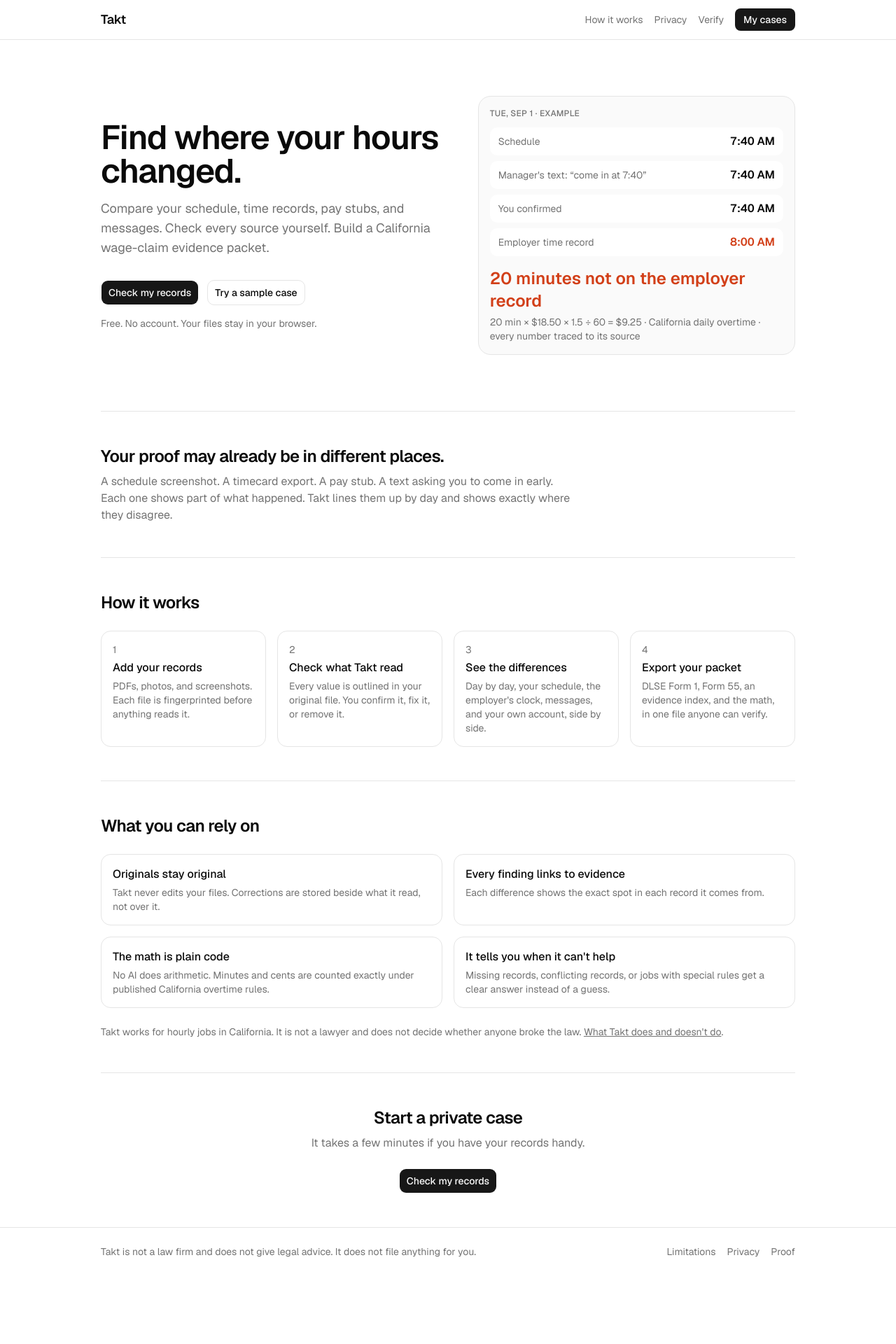
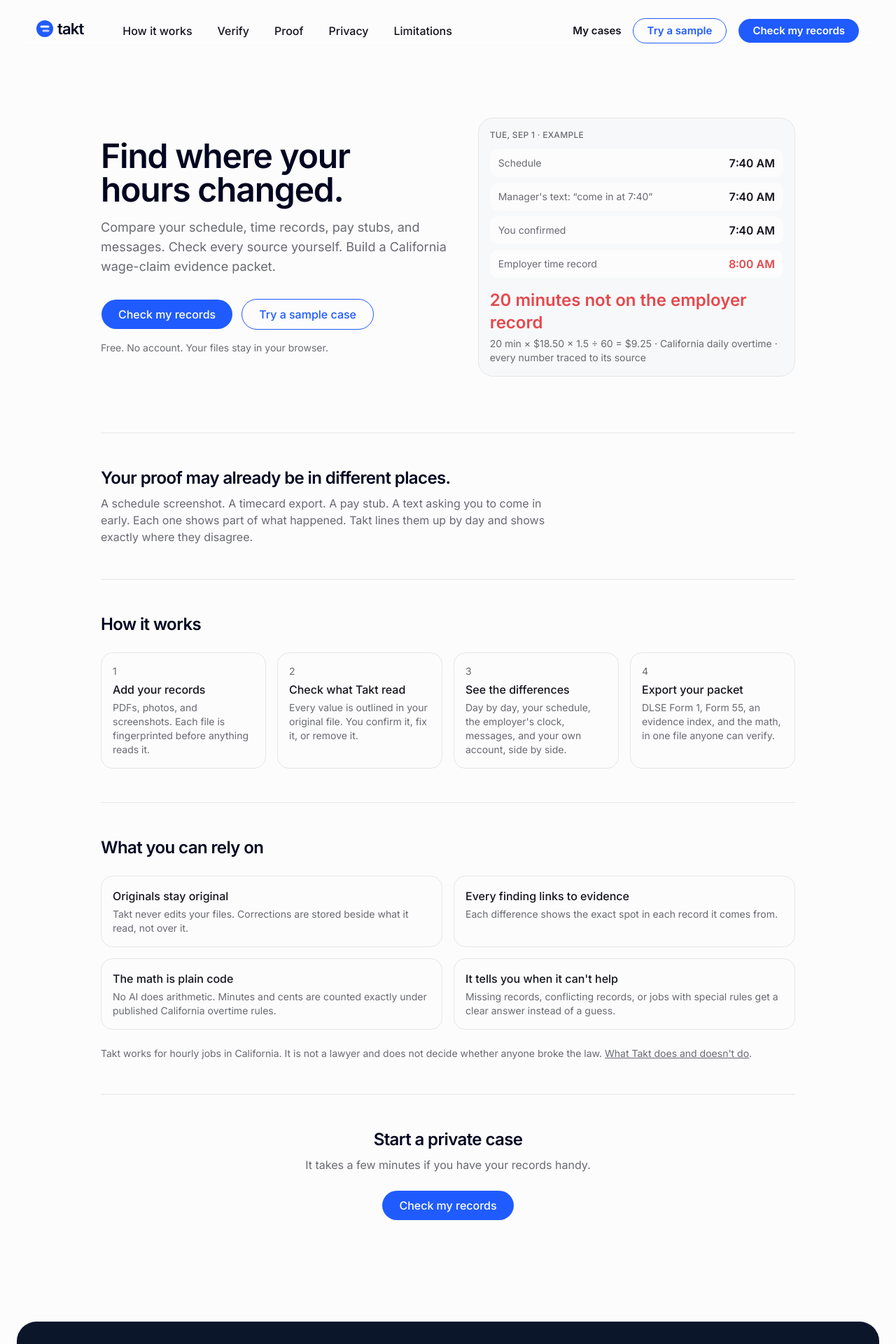
Before and after one commit to winsznx/takt, a Next.js app: page / in a window 1280 px wide. Shown: the top 1920 px of the page at 70% size. Before the commit the page ends 1822 px from the top, so only its background shows below. Built offline with nearby package versions, Linux system fonts and the light colour scheme.

Commit message:
feat: new visual system with inter, brand blue, pill buttons, and navy footer

```diff
--- a/src/app/globals.css
+++ b/src/app/globals.css
@@ -2,27 +2,12 @@
 @import "tw-animate-css";
 @import "shadcn/tailwind.css";
 
-@custom-variant dark (&:is(.dark *));
-
 @theme inline {
   --color-background: var(--background);
   --color-foreground: var(--foreground);
-  --font-sans: var(--font-sans);
+  --font-sans: var(--font-inter);
   --font-mono: var(--font-geist-mono);
-  --font-heading: var(--font-sans);
-  --color-sidebar-ring: var(--sidebar-ring);
-  --color-sidebar-border: var(--sidebar-border);
-  --color-sidebar-accent-foreground: var(--sidebar-accent-foreground);
-  --color-sidebar-accent: var(--sidebar-accent);
-  --color-sidebar-primary-foreground: var(--sidebar-primary-foreground);
-  --color-sidebar-primary: var(--sidebar-primary);
-  --color-sidebar-foreground: var(--sidebar-foreground);
-  --color-sidebar: var(--sidebar);
-  --color-chart-5: var(--chart-5);
-  --color-chart-4: var(--chart-4);
-  --color-chart-3: var(--chart-3);
-  --color-chart-2: var(--chart-2);
-  --color-chart-1: var(--chart-1);
+  --font-heading: var(--font-inter);
   --color-ring: var(--ring);
   --color-input: var(--input);
   --color-border: var(--border);
@@ -39,6 +24,16 @@
   --color-popover: var(--popover);
   --color-card-foreground: var(--card-foreground);
   --color-card: var(--card);
+  --color-ink: var(--ink);
+  --color-brand: var(--brand);
+  --color-brand-strong: var(--brand-strong);
+  --color-brand-soft: var(--brand-soft);
+  --color-navy: var(--navy);
+  --color-state-consistent: var(--state-consistent);
+  --color-state-discrepancy: var(--state-discrepancy);
+  --color-state-insufficient: var(--state-insufficient);
+  --color-state-ambiguous: var(--state-ambiguous);
+  --color-state-unsupported: var(--state-unsupported);
   --radius-sm: calc(var(--radius) * 0.6);
   --radius-md: calc(var(--radius) * 0.8);
   --radius-lg: var(--radius);
@@ -49,97 +44,93 @@
 }
 
 :root {
-  --background: oklch(1 0 0);
-  --foreground: oklch(0.145 0 0);
-  --card: oklch(1 0 0);
-  --card-foreground: oklch(0.145 0 0);
-  --popover: oklch(1 0 0);
-  --popover-foreground: oklch(0.145 0 0);
-  --primary: oklch(0.205 0 0);
-  --primary-foreground: oklch(0.985 0 0);
-  --secondary: oklch(0.97 0 0);
-  --secondary-foreground: oklch(0.205 0 0);
-  --muted: oklch(0.97 0 0);
-  --muted-foreground: oklch(0.556 0 0);
-  --accent: oklch(0.97 0 0);
-  --accent-foreground: oklch(0.205 0 0);
-  --destructive: oklch(0.577 0.245 27.325);
-  --border: oklch(0.922 0 0);
-  --input: oklch(0.922 0 0);
-  --ring: oklch(0.708 0 0);
-  --chart-1: oklch(0.87 0 0);
-  --chart-2: oklch(0.556 0 0);
-  --chart-3: oklch(0.439 0 0);
-  --chart-4: oklch(0.371 0 0);
-  --chart-5: oklch(0.269 0 0);
-  --radius: 0.625rem;
-  --sidebar: oklch(0.985 0 0);
-  --sidebar-foreground: oklch(0.145 0 0);
-  --sidebar-primary: oklch(0.205 0 0);
-  --sidebar-primary-foreground: oklch(0.985 0 0);
-  --sidebar-accent: oklch(0.97 0 0);
-  --sidebar-accent-foreground: oklch(0.205 0 0);
-  --sidebar-border: oklch(0.922 0 0);
-  --sidebar-ring: oklch(0.708 0 0);
-}
+  /* Surfaces and ink */
+  --background: #fcfcfc;
+  --foreground: #14141e;
+  --ink: #020520;
+  --card: #ffffff;
+  --card-foreground: #14141e;
+  --popover: #ffffff;
+  --popover-foreground: #14141e;
+  --muted: #f4f5f7;
+  --muted-foreground: #696a72;
+  --secondary: #f4f5f7;
+  --secondary-foreground: #14141e;
+  --accent: #eef3ff;
+  --accent-foreground: #14141e;
+  --border: #e6e6e6;
+  --input: #e6e6e6;
 
-.dark {
-  --background: oklch(0.145 0 0);
-  --foreground: oklch(0.985 0 0);
-  --card: oklch(0.205 0 0);
-  --card-foreground: oklch(0.985 0 0);
-  --popover: oklch(0.205 0 0);
-  --popover-foreground: oklch(0.985 0 0);
-  --primary: oklch(0.922 0 0);
-  --primary-foreground: oklch(0.205 0 0);
-  --secondary: oklch(0.269 0 0);
-  --secondary-foreground: oklch(0.985 0 0);
-  --muted: oklch(0.269 0 0);
-  --muted-foreground: oklch(0.708 0 0);
-  --accent: oklch(0.269 0 0);
-  --accent-foreground: oklch(0.985 0 0);
-  --destructive: oklch(0.704 0.191 22.216);
-  --border: oklch(1 0 0 / 10%);
-  --input: oklch(1 0 0 / 15%);
-  --ring: oklch(0.556 0 0);
-  --chart-1: oklch(0.87 0 0);
-  --chart-2: oklch(0.556 0 0);
-  --chart-3: oklch(0.439 0 0);
-  --chart-4: oklch(0.371 0 0);
-  --chart-5: oklch(0.269 0 0);
-  --sidebar: oklch(0.205 0 0);
-  --sidebar-foreground: oklch(0.985 0 0);
-  --sidebar-primary: oklch(0.488 0.243 264.376);
-  --sidebar-primary-foreground: oklch(0.985 0 0);
-  --sidebar-accent: oklch(0.269 0 0);
-  --sidebar-accent-foreground: oklch(0.985 0 0);
-  --sidebar-border: oklch(1 0 0 / 10%);
-  --sidebar-ring: oklch(0.556 0 0);
+  /* Brand */
+  --brand: #1f5bff;
+  --brand-strong: #1449e0;
+  --brand-soft: #e6edfc;
+  --primary: var(--brand);
+  --primary-foreground: #ffffff;
+  --ring: #1f5bff;
+  --navy: #0b162a;
+  --destructive: #dc2626;
+  --radius: 0.75rem;
+
+  /* Takt decision states */
+  --state-consistent: #0f8a5f;
+  --state-discrepancy: #e5484d;
+  --state-insufficient: #b7791f;
+  --state-ambiguous: #6e56cf;
+  --state-unsupported: #5b6475;
 }
 
 @layer base {
   * {
     @apply border-border outline-ring/50;
   }
+  html {
+    @apply font-sans;
+    -webkit-text-size-adjust: 100%;
+  }
   body {
     @apply bg-background text-foreground;
+    font-feature-settings: "cv11", "ss01";
   }
-  html {
-    @apply font-sans;
+  h1,
+  h2,
+  h3 {
+    @apply text-ink;
+    text-wrap: balance;
+  }
+  :focus-visible {
+    @apply outline-2 outline-offset-2 outline-brand;
   }
 }
-/* Takt decision states. Restrained functional palette until the design pass. */
-:root {
-  --state-consistent: oklch(0.55 0.12 155);
-  --state-discrepancy: oklch(0.58 0.19 35);
-  --state-insufficient: oklch(0.62 0.13 85);
-  --state-ambiguous: oklch(0.55 0.14 290);
-  --state-unsupported: oklch(0.5 0.02 260);
+
+@utility hero-surface {
+  background:
+    linear-gradient(to right, rgb(255 255 255 / 0.22) 1px, transparent 1px) 0 0 / 56px 56px,
+    linear-gradient(to bottom, rgb(255 255 255 / 0.22) 1px, transparent 1px) 0 0 / 56px 56px,
+    radial-gradient(120% 90% at 50% 0%, #fcfcfc 38%, #e6edfc 62%, #c2d6fd 82%, #8bb3fe 100%);
 }
-@theme inline {
-  --color-state-consistent: var(--state-consistent);
-  --color-state-discrepancy: var(--state-discrepancy);
-  --color-state-insufficient: var(--state-insufficient);
-  --color-state-ambiguous: var(--state-ambiguous);
-  --color-state-unsupported: var(--state-unsupported);
+
+@utility page-glow {
+  background: radial-gradient(40% 30% at 100% 55%, #eef3ff 0%, transparent 70%), radial-gradient(40% 25% at 0% 35%, #eef3ff 0%, transparent 70%);
 }
+
+@media (prefers-reduced-motion: reduce) {
+  *,
+  *::before,
+  *::after {
+    animation-duration: 0.01ms !important;
+    transition-duration: 0.01ms !important;
+  }
+}
+
+@utility panel {
+  border-radius: 20px;
+  border: 1px solid #ececef;
+  background: #ffffff;
+  box-shadow: 0 1px 2px rgb(16 24 40 / 0.03);
+}
+
+@utility panel-quiet {
+  border-radius: 16px;
+  background: #f6f7f9;
+}
--- a/src/app/layout.tsx
+++ b/src/app/layout.tsx
@@ -1,10 +1,10 @@
 import type { Metadata, Viewport } from "next";
-import { Geist, Geist_Mono } from "next/font/google";
+import { Geist_Mono, Inter } from "next/font/google";
 import { Toaster } from "@/components/ui/sonner";
 import { SiteFooter, SiteHeader } from "@/components/takt/site-chrome";
 import "./globals.css";
 
-const sans = Geist({ variable: "--font-sans", subsets: ["latin"] });
+const sans = Inter({ variable: "--font-inter", subsets: ["latin"] });
 const mono = Geist_Mono({ variable: "--font-geist-mono", subsets: ["latin"] });
 
 export const metadata: Metadata = {
@@ -13,7 +13,7 @@
     "Compare your schedule, time records, pay stubs, and messages. Review every source, see where they disagree, and build a California wage-claim evidence packet.",
 };
 
-export const viewport: Viewport = { width: "device-width", initialScale: 1, themeColor: "#ffffff" };
+export const viewport: Viewport = { width: "device-width", initialScale: 1, themeColor: "#fcfcfc" };
 
 export default function RootLayout({ children }: LayoutProps<"/">) {
   return (
--- /dev/null
+++ b/src/components/takt/logo.tsx
@@ -0,0 +1,29 @@
+import { cn } from "@/lib/utils";
+
+/** Takt mark: two offset bars, two records that don't line up. */
+export function TaktMark({ className, bars = "#fff" }: { className?: string; bars?: string }) {
+  return (
+    <svg viewBox="0 0 24 24" aria-hidden="true" className={cn("size-6", className)}>
+      <circle cx="12" cy="12" r="12" fill="currentColor" />
+      <rect x="5.5" y="7.5" width="13" height="3" rx="1.5" fill={bars} />
+      <rect x="8.5" y="13.5" width="10" height="3" rx="1.5" fill={bars} opacity="0.72" />
+    </svg>
+  );
+}
+
+export function TaktLogo({ className, tone = "dark" }: { className?: string; tone?: "dark" | "light" }) {
+  return (
+    <span className={cn("inline-flex items-center gap-1.5", className)}>
+      <TaktMark className={"text-brand"} bars="#fff" />
+      <span className={cn("text-[22px] font-semibold leading-none tracking-[-0.04em]", tone === "dark" ? "text-ink" : "text-white")}>takt</span>
+    </span>
+  );
+}
+
+export function GitHubMark({ className }: { className?: string }) {
+  return (
+    <svg viewBox="0 0 16 16" aria-hidden="true" className={cn("size-4", className)} fill="currentColor">
+      <path d="M8 0C3.58 0 0 3.58 0 8c0 3.54 2.29 6.53 5.47 7.59.4.07.55-.17.55-.38 0-.19-.01-.82-.01-1.49-2.01.37-2.53-.49-2.69-.94-.09-.23-.48-.94-.82-1.13-.28-.15-.68-.52-.01-.53.63-.01 1.08.58 1.23.82.72 1.21 1.87.87 2.33.66.07-.52.28-.87.51-1.07-1.78-.2-3.64-.89-3.64-3.95 0-.87.31-1.59.82-2.15-.08-.2-.36-1.02.08-2.12 0 0 .67-.21 2.2.82.64-.18 1.32-.27 2-.27.68 0 1.36.09 2 .27 1.53-1.04 2.2-.82 2.2-.82.44 1.1.16 1.92.08 2.12.51.56.82 1.27.82 2.15 0 3.07-1.87 3.75-3.65 3.95.29.25.54.73.54 1.48 0 1.07-.01 1.93-.01 2.2 0 .21.15.46.55.38A8.013 8.013 0 0016 8c0-4.42-3.58-8-8-8z" />
+    </svg>
+  );
+}
--- a/src/components/takt/site-chrome.tsx
+++ b/src/components/takt/site-chrome.tsx
@@ -1,41 +1,157 @@
+"use client";
+import { Menu, X } from "lucide-react";
 import Link from "next/link";
+import { usePathname } from "next/navigation";
+import { useState } from "react";
+import { GitHubMark, TaktLogo } from "@/components/takt/logo";
+import { Button } from "@/components/ui/button";
+import { cn } from "@/lib/utils";
+
+const NAV = [
+  { href: "/#how", label: "How it works" },
+  { href: "/verify", label: "Verify" },
+  { href: "/proof", label: "Proof" },
+  { href: "/privacy", label: "Privacy" },
+  { href: "/limitations", label: "Limitations" },
+];
+
+export const REPO_URL = "https://github.com/winsznx/takt";
 
 export function SiteHeader() {
+  const [open, setOpen] = useState(false);
+  const pathname = usePathname();
   return (
-    <header className="sticky top-0 z-40 border-b bg-background/95 backdrop-blur">
-      <div className="mx-auto flex h-14 max-w-5xl items-center justify-between gap-4 px-4">
-        <Link href="/" className="text-lg font-semibold tracking-tight">
-          Takt
-        </Link>
-        <nav className="flex items-center gap-4 text-sm">
-          <Link href="/#how" className="hidden text-muted-foreground hover:text-foreground sm:inline">
-            How it works
+    <header className="sticky top-0 z-40 bg-background/85 backdrop-blur-md supports-[backdrop-filter]:bg-background/70">
+      <div className="mx-auto flex h-16 max-w-[1240px] items-center justify-between gap-6 px-5 sm:px-8 md:h-[88px] min-[1320px]:px-0">
+        <div className="flex items-center gap-10">
+          <Link href="/" aria-label="Takt home" onClick={() => setOpen(false)}>
+            <TaktLogo />
           </Link>
-          <Link href="/privacy" className="text-muted-foreground hover:text-foreground">
-            Privacy
-          </Link>
-          <Link href="/verify" className="hidden text-muted-foreground hover:text-foreground sm:inline">
-            Verify
-          </Link>
-          <Link href="/cases" className="rounded-md bg-primary px-3 py-1.5 font-medium text-primary-foreground">
+          <nav className="hidden items-center gap-1 lg:flex" aria-label="Main">
+            {NAV.map((item) => (
+              <Link
+                key={item.href}
+                href={item.href}
+                className={cn(
+                  "rounded-full px-4 py-2 text-base font-medium text-foreground transition-colors hover:text-brand",
+                  pathname === item.href && "text-brand",
+                )}
+              >
+                {item.label}
+              </Link>
+            ))}
+          </nav>
+        </div>
+        <div className="hidden items-center gap-4 lg:flex">
+          <Link href="/cases" className="text-[15px] font-semibold text-foreground hover:text-brand">
             My cases
           </Link>
-        </nav>
+          <Button variant="outline" render={<Link href="/cases" />} className="h-9 px-5 text-[15px] font-semibold">
+            Try a sample
+          </Button>
+          <Button render={<Link href="/case/new" />} className="h-9 px-5 text-[15px] font-semibold">
+            Check my records
+          </Button>
+        </div>
+        <button
+          type="button"
+          className="-mr-2 inline-flex size-11 items-center justify-center rounded-full text-brand lg:hidden"
+          aria-label={open ? "Close menu" : "Open menu"}
+          aria-expanded={open}
+          aria-controls="mobile-menu"
+          onClick={() => setOpen((v) => !v)}
+        >
+          {open ? <X className="size-6" /> : <Menu className="size-6" />}
+        </button>
       </div>
+      {open && (
+        <div id="mobile-menu" className="border-t bg-background px-5 pb-6 pt-2 lg:hidden">
+          <nav className="flex flex-col" aria-label="Main">
+            {[...NAV, { href: "/cases", label: "My cases" }].map((item) => (
+              <Link
+                key={item.label}
+                href={item.href}
+                onClick={() => setOpen(false)}
+                className="border-b py-4 text-lg font-medium text-foreground last:border-0"
+              >
+                {item.label}
+              </Link>
+            ))}
+          </nav>
+          <div className="mt-4 grid gap-3">
+            <Button size="lg" render={<Link href="/case/new" onClick={() => setOpen(false)} />}>
+              Check my records
+            </Button>
+            <Button size="lg" variant="outline" render={<Link href="/cases" onClick={() => setOpen(false)} />}>
+              Try a sample
+            </Button>
+          </div>
+        </div>
+      )}
     </header>
   );
 }
 
+const FOOTER = [
+  {
+    title: "Product",
+    links: [
+      { href: "/case/new", label: "Check my records" },
+      { href: "/cases", label: "Sample cases" },
+      { href: "/verify", label: "Verify a packet" },
+    ],
+  },
+  {
+    title: "Learn",
+    links: [
+      { href: "/#how", label: "How it works" },
+      { href: "/proof", label: "Proof" },
+      { href: "/limitations", label: "Limitations" },
+    ],
+  },
+  {
+    title: "Legal",
+    links: [
+      { href: "/privacy", label: "Privacy" },
+      { href: `${REPO_URL}/blob/main/LICENSE`, label: "MIT license" },
+      { href: "https://www.dir.ca.gov/dlse/HowToFileWageClaim.htm", label: "Labor Commissioner" },
+    ],
+  },
+];
+
 export function SiteFooter() {
   return (
-    <footer className="border-t text-sm text-muted-foreground">
-      <div className="mx-auto flex max-w-5xl flex-col gap-2 px-4 py-6 sm:flex-row sm:justify-between">
-        <p>Takt is not a law firm and does not give legal advice. It does not file anything for you.</p>
-        <nav className="flex gap-4">
-          <Link href="/limitations" className="hover:text-foreground">Limitations</Link>
-          <Link href="/privacy" className="hover:text-foreground">Privacy</Link>
-          <Link href="/proof" className="hover:text-foreground">Proof</Link>
-        </nav>
+    <footer className="px-4 pb-4 pt-16 sm:px-6 sm:pb-6 md:pt-24">
+      <div className="mx-auto max-w-[1344px] rounded-[28px] bg-navy px-6 py-10 text-white sm:px-12 sm:py-14">
+        <div className="flex flex-col gap-12 md:flex-row md:justify-between">
+          <div className="max-w-xs">
+            <TaktLogo tone="light" />
+            <p className="mt-3 text-[15px] text-white/60">Compare your work records. Build a claim packet anyone can check.</p>
+            <a href={REPO_URL} className="mt-6 inline-flex size-9 items-center justify-center rounded-full text-white/70 hover:bg-white/10 hover:text-white" aria-label="Takt on GitHub">
+              <GitHubMark className="size-[18px]" />
+            </a>
+          </div>
+          <div className="grid grid-cols-2 gap-10 sm:grid-cols-3 sm:gap-16">
+            {FOOTER.map((col) => (
+              <div key={col.title}>
+                <p className="text-[15px] font-semibold">{col.title}</p>
+                <ul className="mt-4 space-y-3">
+                  {col.links.map((link) => (
+                    <li key={link.label}>
+                      <Link href={link.href} className="text-[15px] text-white/60 transition-colors hover:text-white">
+                        {link.label}
+                      </Link>
+                    </li>
+                  ))}
+                </ul>
+              </div>
+            ))}
+          </div>
+        </div>
+        <div className="mt-12 flex flex-col gap-2 border-t border-white/10 pt-6 text-sm text-white/50 sm:flex-row sm:justify-between">
+          <p>© 2026 Takt. MIT licensed.</p>
+          <p>Takt is not legal advice and files nothing for you.</p>
+        </div>
       </div>
     </footer>
   );
--- a/src/components/ui/button.tsx
+++ b/src/components/ui/button.tsx
@@ -3,13 +3,13 @@
 import { cn } from "cn"
 
 const buttonVariants = cva(
-  "group/button inline-flex shrink-0 items-center justify-center rounded-lg border border-transparent bg-clip-padding text-sm font-medium whitespace-nowrap transition-all outline-none select-none focus-visible:border-ring focus-visible:ring-3 focus-visible:ring-ring/50 active:not-aria-[haspopup]:translate-y-px disabled:pointer-events-none disabled:opacity-50 aria-invalid:border-destructive aria-invalid:ring-3 aria-invalid:ring-destructive/20 dark:aria-invalid:border-destructive/50 dark:aria-invalid:ring-destructive/40 [&_svg]:pointer-events-none [&_svg]:shrink-0 [&_svg:not([class*='size-'])]:size-4",
+  "group/button inline-flex shrink-0 items-center justify-center rounded-full border border-transparent bg-clip-padding text-sm font-medium whitespace-nowrap transition-colors outline-none select-none focus-visible:border-ring focus-visible:ring-3 focus-visible:ring-ring/50 disabled:pointer-events-none disabled:opacity-50 aria-invalid:border-destructive aria-invalid:ring-3 aria-invalid:ring-destructive/20 dark:aria-invalid:border-destructive/50 dark:aria-invalid:ring-destructive/40 [&_svg]:pointer-events-none [&_svg]:shrink-0 [&_svg:not([class*='size-'])]:size-4",
   {
     variants: {
       variant: {
-        default: "bg-primary text-primary-foreground hover:bg-primary/80",
+        default: "bg-brand text-white hover:bg-brand-strong",
         outline:
-          "border-border bg-background hover:bg-muted hover:text-foreground aria-expanded:bg-muted aria-expanded:text-foreground dark:border-input dark:bg-input/30 dark:hover:bg-input/50",
+          "border-brand bg-transparent text-brand hover:bg-brand-soft aria-expanded:bg-brand-soft",
         secondary:
           "bg-secondary text-secondary-foreground hover:bg-[color-mix(in_oklch,var(--secondary),var(--foreground)_5%)] aria-expanded:bg-secondary aria-expanded:text-secondary-foreground",
         ghost:
@@ -20,10 +20,10 @@
       },
       size: {
         default:
-          "h-8 gap-1.5 px-2.5 has-data-[icon=inline-end]:pr-2 has-data-[icon=inline-start]:pl-2",
+          "h-9 gap-1.5 px-4 has-data-[icon=inline-end]:pr-3 has-data-[icon=inline-start]:pl-3",
         xs: "h-6 gap-1 rounded-[min(var(--radius-md),10px)] px-2 text-xs in-data-[slot=button-group]:rounded-lg has-data-[icon=inline-end]:pr-1.5 has-data-[icon=inline-start]:pl-1.5 [&_svg:not([class*='size-'])]:size-3",
-        sm: "h-7 gap-1 rounded-[min(var(--radius-md),12px)] px-2.5 text-[0.8rem] in-data-[slot=button-group]:rounded-lg has-data-[icon=inline-end]:pr-1.5 has-data-[icon=inline-start]:pl-1.5 [&_svg:not([class*='size-'])]:size-3.5",
-        lg: "h-9 gap-1.5 px-2.5 has-data-[icon=inline-end]:pr-2 has-data-[icon=inline-start]:pl-2",
+        sm: "h-8 gap-1 px-3.5 text-[0.8125rem] in-data-[slot=button-group]:rounded-lg has-data-[icon=inline-end]:pr-1.5 has-data-[icon=inline-start]:pl-1.5 [&_svg:not([class*='size-'])]:size-3.5",
+        lg: "h-11 gap-2 px-6 text-base has-data-[icon=inline-end]:pr-5 has-data-[icon=inline-start]:pl-5",
         icon: "size-8",
         "icon-xs":
           "size-6 rounded-[min(var(--radius-md),10px)] in-data-[slot=button-group]:rounded-lg [&_svg:not([class*='size-'])]:size-3",
--- a/src/components/ui/input.tsx
+++ b/src/components/ui/input.tsx
@@ -8,7 +8,7 @@
       type={type}
       data-slot="input"
       className={cn(
-        "h-8 w-full min-w-0 rounded-lg border border-input bg-transparent px-2.5 py-1 text-base transition-colors outline-none file:inline-flex file:h-6 file:border-0 file:bg-transparent file:text-sm file:font-medium file:text-foreground placeholder:text-muted-foreground focus-visible:border-ring focus-visible:ring-3 focus-visible:ring-ring/50 disabled:pointer-events-none disabled:cursor-not-allowed disabled:bg-input/50 disabled:opacity-50 aria-invalid:border-destructive aria-invalid:ring-3 aria-invalid:ring-destructive/20 md:text-sm dark:bg-input/30 dark:disabled:bg-input/80 dark:aria-invalid:border-destructive/50 dark:aria-invalid:ring-destructive/40",
+        "h-10 w-full min-w-0 rounded-xl border border-[#e3e4e8] bg-white px-3 py-1 text-base transition-colors outline-none file:inline-flex file:h-6 file:border-0 file:bg-transparent file:text-sm file:font-medium file:text-foreground placeholder:text-muted-foreground focus-visible:border-ring focus-visible:ring-3 focus-visible:ring-ring/50 disabled:pointer-events-none disabled:cursor-not-allowed disabled:bg-input/50 disabled:opacity-50 aria-invalid:border-destructive aria-invalid:ring-3 aria-invalid:ring-destructive/20 md:text-sm dark:bg-input/30 dark:disabled:bg-input/80 dark:aria-invalid:border-destructive/50 dark:aria-invalid:ring-destructive/40",
         className
       )}
       {...props}
```
Also changed, not shown: src/components/takt/doc-labels.ts (+10 -0 lines), src/components/takt/page-header.tsx (added, +26 -0 lines), src/components/takt/state-badge.tsx (+12 -7 lines).
